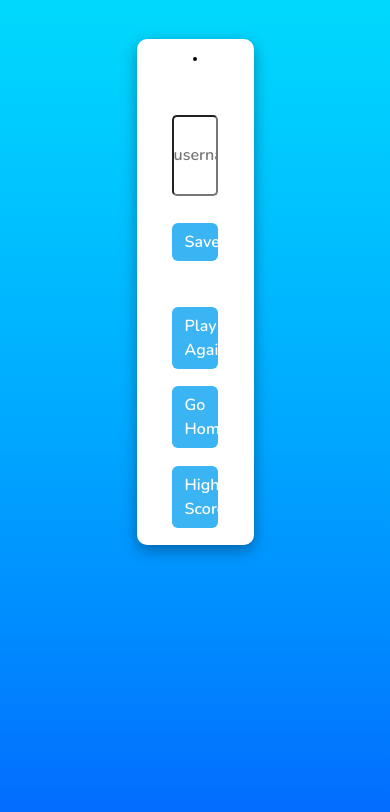
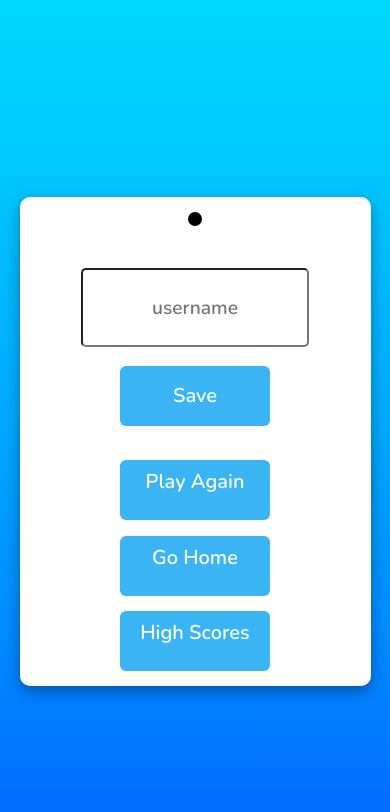
Before and after one commit to CodeMaster17/javasccript-Quiz-App, a plain HTML site: page end.html in a window 390 px wide. Drawn offline with nearby package versions, Linux system fonts and the light colour scheme; files whose address does not match are found by name.

Commit message:
flaw correccted for mobile screens

```diff
--- a/css/end.css
+++ b/css/end.css
@@ -79,3 +79,32 @@ h1{
     transform: none;
     color: #3AB4F2;
 }
+/* end css */
+@media screen and (max-width: 416px){
+    .endContainer{
+        display: flex;
+        justify-content: center;
+        align-items: center;
+    }
+    .containerInner{
+        width: 90%;
+    height:58%;
+    }
+    input{
+        font-size: 120%;
+        width:130%;
+    }
+
+    #finalScore{
+        font-size: 60px;
+    }
+    .save{
+        height:35%;
+        font-size: 137%;
+    }
+    .containerInner a,.btn{
+        height:60px;
+        font-size: 20px;
+        width: 150px;
+    }
+}
--- a/css/responsive.css
+++ b/css/responsive.css
@@ -1,13 +1,12 @@
 /* end css */
-@media screen and (width: 414px),
-screen and (height: 896px){
+@media screen and (width: 416px){
     .endContainer{
         display: flex;
         justify-content: center;
         align-items: center;
     }
     .containerInner{
-        width: 80%;
+        width: 90%;
     height:58%;
     }
     input{
--- a/end.html
+++ b/end.html
@@ -8,7 +8,7 @@
 
     <!-- css -->
     <link rel="stylesheet" href="./css/end.css">
-    <link rel="stylesheet" href="./css/responsive.css">
+    <!-- <link rel="stylesheet" href="./css/responsive.css"> -->
   </head>
   <body>
     <div class="endContainer">
```
